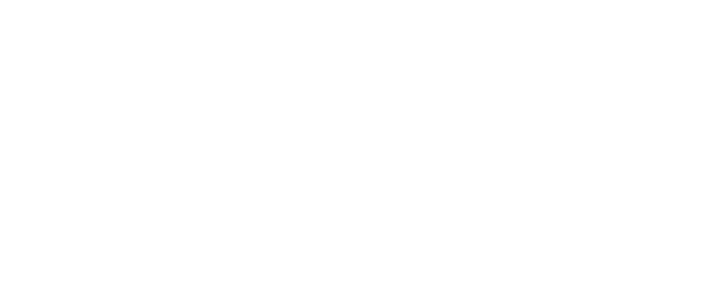
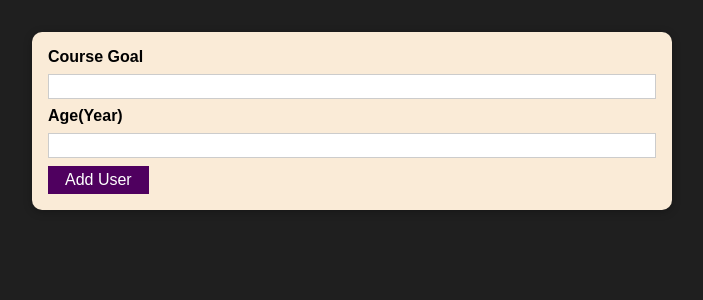
Before and after one commit to TorinZhou/React-course, a React (Create React App) app in the folder 04-starting-project/: page / in a window 1280 px wide. Shown: the top 300 px of the page, without its empty margins (288-991 px from the left). Built offline with nearby package versions, Linux system fonts and the light colour scheme.

Commit message:
3.21 nutton

```diff
--- a/04-starting-project/package.json
+++ b/04-starting-project/package.json
@@ -8,7 +8,7 @@
     "@testing-library/user-event": "^7.2.1",
     "react": "^17.0.2",
     "react-dom": "^17.0.2",
-    "react-scripts": "5.0.0"
+    "react-scripts": "^5.0.0"
   },
   "scripts": {
     "start": "react-scripts start",
--- a/04-starting-project/src/App.js
+++ b/04-starting-project/src/App.js
@@ -1,10 +1,11 @@
-import React from 'react';
-
+import React from "react";
+import AddUser from "./components/Users/AddUser";
+import Card from "./components/UI/Card";
 
 function App() {
   return (
     <div>
-
+      <AddUser />
     </div>
   );
 }
--- /dev/null
+++ b/04-starting-project/src/components/UI/Button.js
@@ -0,0 +1,16 @@
+import React from "react";
+import styles from "./Button.module.css";
+
+const Button = (props) => {
+  return (
+    <button
+      className={`${styles.button} ${props.className}`}
+      type={props.type || "button"}
+      onClick={props.onClick}
+    >
+      {props.children}
+    </button>
+  );
+};
+
+export default Button;
--- /dev/null
+++ b/04-starting-project/src/components/UI/Button.module.css
@@ -0,0 +1,18 @@
+.button {
+  font: inherit;
+  border: 1px solid #4f005f;
+  background: #4f005f;
+  color: white;
+  padding: 0.25rem 1rem;
+  cursor: pointer;
+}
+
+.button:hover,
+.button:active {
+  background: #741188;
+  border-color: #741188;
+}
+
+.button:focus {
+  outline: none;
+}
--- /dev/null
+++ b/04-starting-project/src/components/UI/Card.js
@@ -0,0 +1,10 @@
+import React from "react";
+import styles from "./Card.module.css";
+
+const Card = (props) => {
+  return (
+    <div className={`${styles.card} ${props.className}`}>{props.children}</div>
+  );
+};
+
+export default Card;
--- /dev/null
+++ b/04-starting-project/src/components/UI/Card.module.css
@@ -0,0 +1,12 @@
+.card {
+  /* width: min-content;
+  height: auto;
+  background-color: antiquewhite;
+  display: flex;
+  align-items: center;
+  justify-content: center;
+  border-radius: 0.75rem; */
+  background-color: antiquewhite;
+  box-shadow: 0 2px 8px rgba(0, 0, 0, 0.26);
+  border-radius: 10px;
+}
--- /dev/null
+++ b/04-starting-project/src/components/Users/AddUser.js
@@ -0,0 +1,26 @@
+import React from "react";
+import Card from "../UI/Card";
+import styles from "./AddUser.module.css";
+import Button from "../UI/Button";
+
+const AddUser = (props) => {
+  const addUserHandler = (e) => {
+    e.preventDefault();
+    console.log("😀😀😀");
+  };
+  return (
+    <Card className={styles.input}>
+      <form className={styles.form} onSubmit={addUserHandler}>
+        <label htmlFor="username">Course Goal</label>
+        <input id="username" type="text" />
+        <label htmlFor="age">Age(Year)</label>
+        <input id="age" type="number" />
+        <Button className="big" type="submit" onClick={addUserHandler}>
+          Add User
+        </Button>
+      </form>
+    </Card>
+  );
+};
+
+export default AddUser;
--- /dev/null
+++ b/04-starting-project/src/components/Users/AddUser.module.css
@@ -0,0 +1,31 @@
+/* .form {
+  display: flex;
+  flex-direction: column;
+  margin: 1rem;
+} */
+.input {
+  margin: 2rem auto;
+  padding: 1rem;
+  width: 90%;
+  max-width: 40rem;
+}
+
+.input label {
+  display: block;
+  font-weight: bold;
+  margin-bottom: 0.5rem;
+}
+
+.input input {
+  font: inherit;
+  display: block;
+  width: 100%;
+  border: 1px solid #ccc;
+  padding: 0.15rem;
+  margin-bottom: 0.5rem;
+}
+
+.input input:focus {
+  outline: none;
+  border-color: #4f005f;
+}
--- a/04-starting-project/src/index.css
+++ b/04-starting-project/src/index.css
@@ -4,6 +4,7 @@
 
 html {
   font-family: sans-serif;
+  background-color: #1f1f1f;
 }
 
 body {
```
Also changed, not shown: 1 other file (tests, documents, lock files or other folders).
